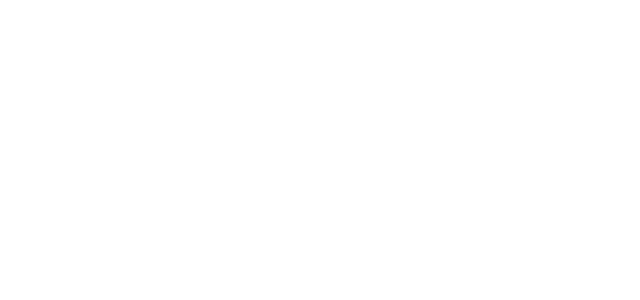
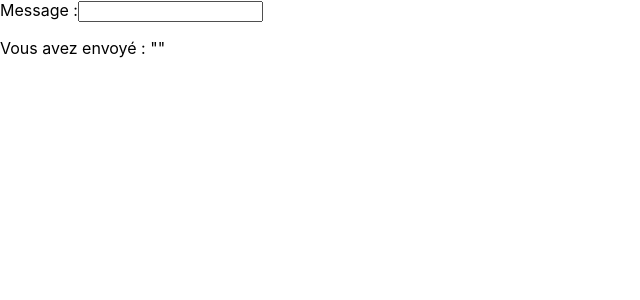
Before and after one commit to Regis040/reactuglyfaced, a React (Create React App) app: page /message in a window 1280 px wide. Before the commit this address had no page. Shown: the top 300 px of the page, without its empty margins (0-640 px from the left). Built offline with nearby package versions, Linux system fonts and the light colour scheme.

Commit message:
useState sur un retour d'un input de type texte

```diff
--- a/src/App.js
+++ b/src/App.js
@@ -6,6 +6,7 @@
 import {BrowserRouter, Route, Routes} from "react-router-dom"
 import TvSpeakersPage from './pages/TvSpeakersPage';
 import CopyrightPage from './pages/Copyrightpage';
+import FormMessagePage from './pages/FormMessagePage';
 
 function App () {
   return (
@@ -17,6 +18,7 @@
            <Route path="/randomcelebrity" element={<Randomcelebrity />} />
            <Route path="/speakers" element={<TvSpeakersPage />} />
            <Route path="/copyright" element={<CopyrightPage />} />
+           <Route path="/message" element={<FormMessagePage />} />
         </Routes>
       </BrowserRouter>
   );
--- a/src/pages/Copyrightpage.jsx
+++ b/src/pages/Copyrightpage.jsx
@@ -1,4 +1,4 @@
-import {useState} from 'react';
+import {useState} from "react";
 
 function CopyrightPage () {
     // on utilise useState auquel on ajoute un paramètre et une fonction. Une valeur par défaut est donnée à ce paramètre:
@@ -10,8 +10,7 @@
     const [displayText, setDisplayText] = useState (true);
 
     const handleButtonClick =() => {
-
-        setDisplayText(false);
+            setDisplayText(!displayText);
     };
     return (
        <main>
@@ -20,4 +19,4 @@
        </main>
     )
 }
-export default CopyrightPage
+export default CopyrightPage;
--- /dev/null
+++ b/src/pages/FormMessagePage.jsx
@@ -0,0 +1,27 @@
+import {useState} from 'react'
+
+function FormMessagePage () {
+// la fonction hook useState a pour paramètre une chaine de caractére placé dans la variable "message".
+// la fonction "setMessage"a 2 rôles:d'abord de récupèrer le paramètre "message"et de la garder en mémoire  et ensuite de
+// rafraichir la page à chaque ajout d'un caractère.
+// A l'ouverture de la page, celle-ci charge une page sans message.
+// Lorsqu'un caractère est entré dans le input, la fonction onChange renvoie celui-ci dans message par l'intermédaire
+// de setMessage. useState garde la caractère tapé, rafraichi la page et affiche ce caractère.
+
+    const [message, setMessage] = useState("");
+
+    const handleMessageChange = (event)=> {
+        setMessage(event.target.value);
+    };
+
+    return (
+        <form>
+            <label>
+                Message :
+                <input onChange={handleMessageChange} type="text" name="message" />
+            </label>
+            <p>Vous avez envoyé : "{message}"</p>
+        </form>
+    )
+}
+export default FormMessagePage;
```
